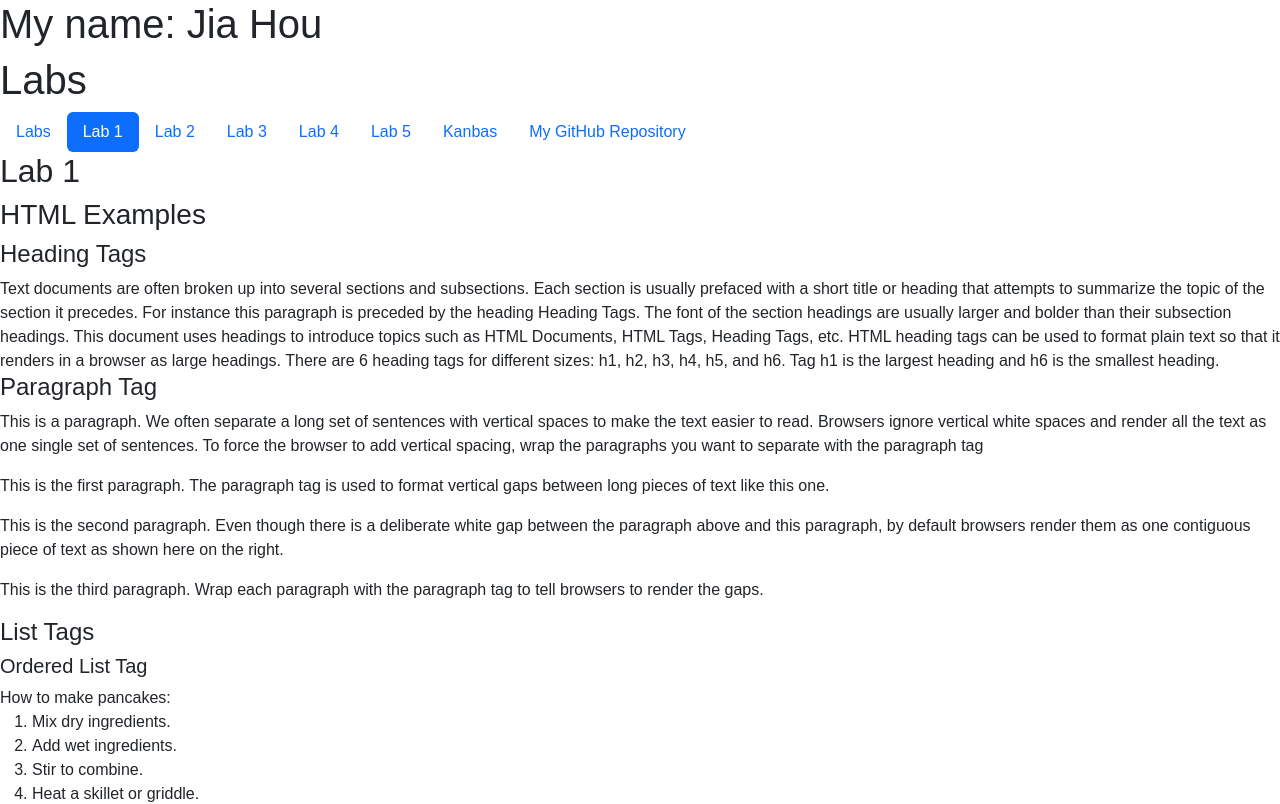
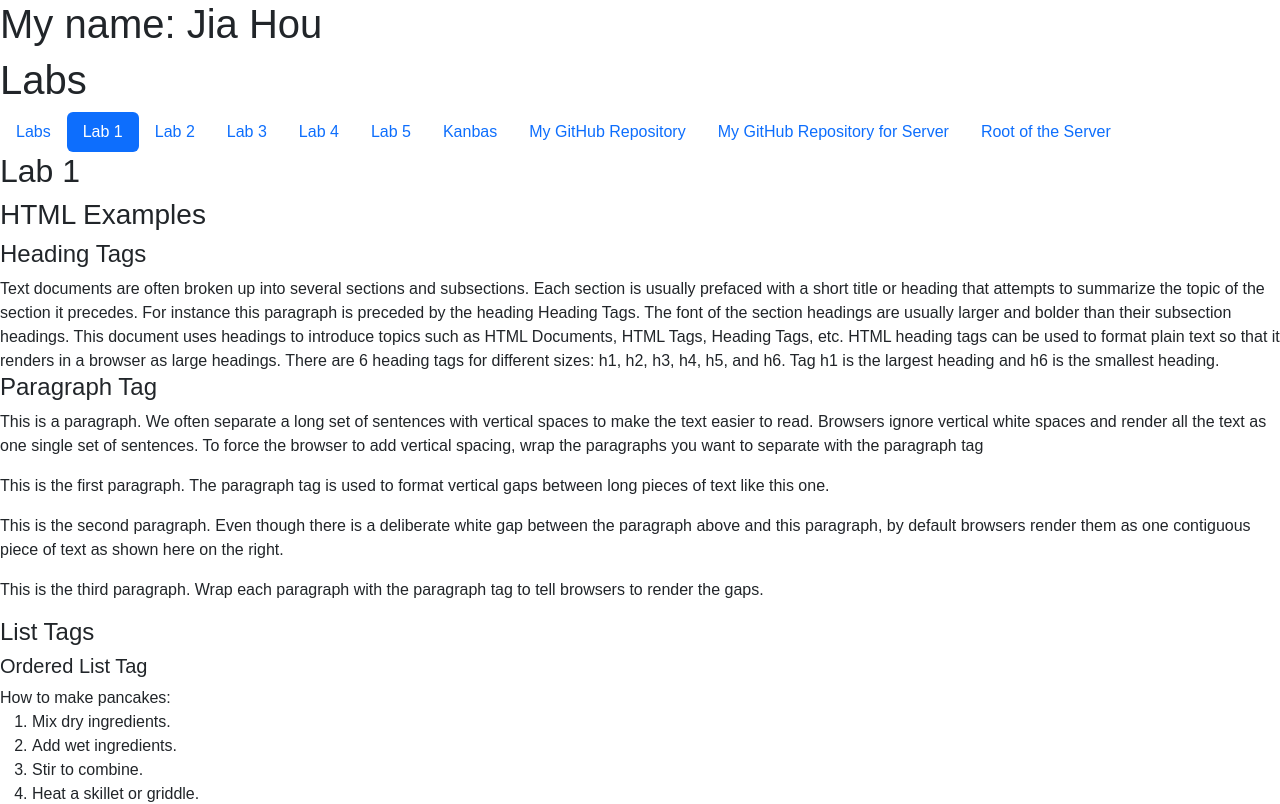
Before and after one commit to jh0619/kanbas-react-web-app, a React (Create React App) app: page /#/Labs/Lab1 in a window 1280 px wide. Shown: the top 804 px of the page. Built offline with nearby package versions, Linux system fonts and the light colour scheme; no server answers.

Commit message:
Added two links

```diff
--- a/src/Labs/TOC.tsx
+++ b/src/Labs/TOC.tsx
@@ -68,6 +68,20 @@ export default function TOC() {
           My GitHub Repository
         </a>
       </li>
+      <li className="nav-item">
+        <a
+          id="wd-github-server"
+          href="https://github.com/jh0619/kanbas-node-server-app.git"
+          className="nav-link"
+        >
+          My GitHub Repository for Server
+        </a>
+      </li>
+      <li className="nav-item">
+        <a id="root-server" className="nav-link">
+          Root of the Server
+        </a>
+      </li>
     </ul>
   );
 }
```
